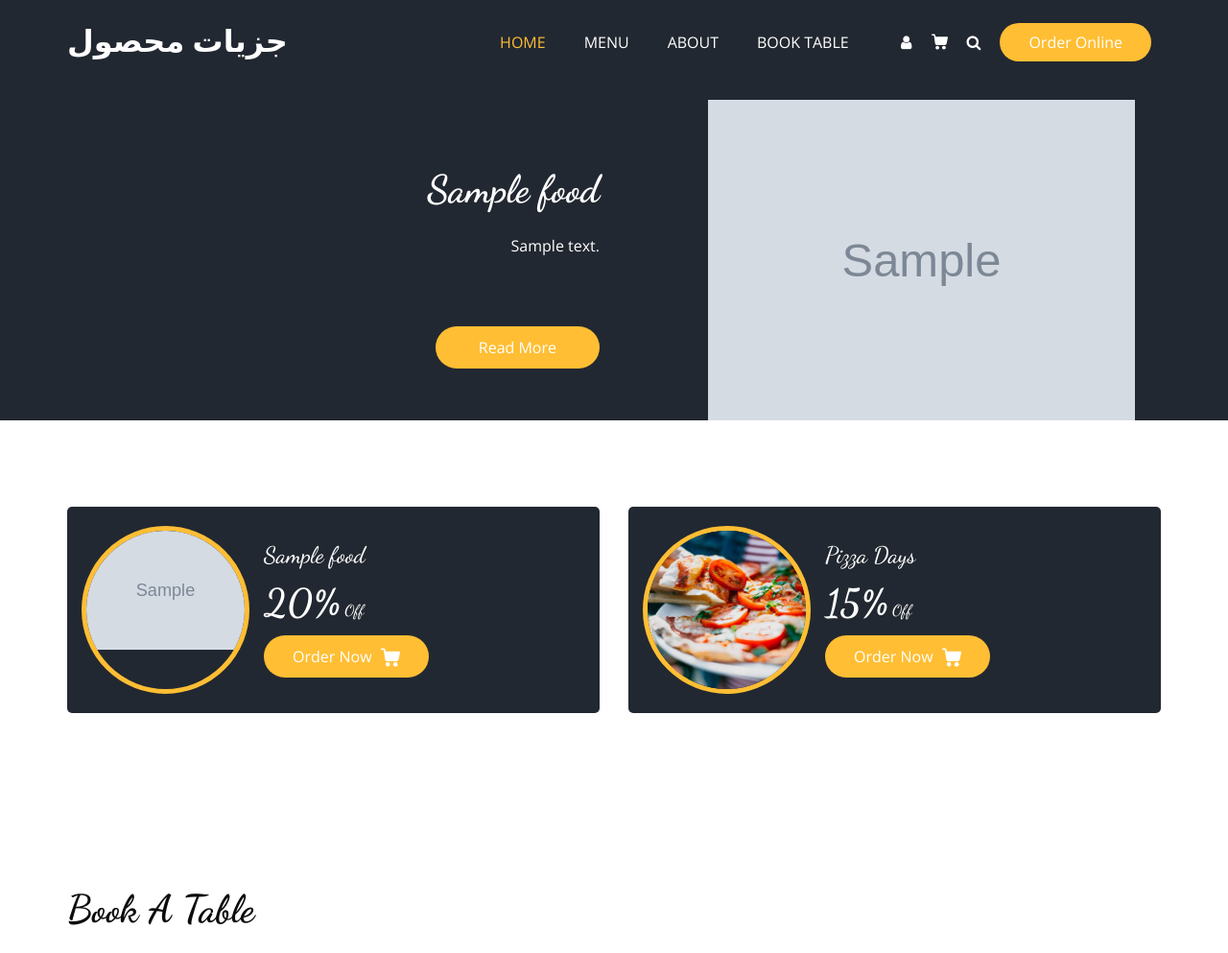
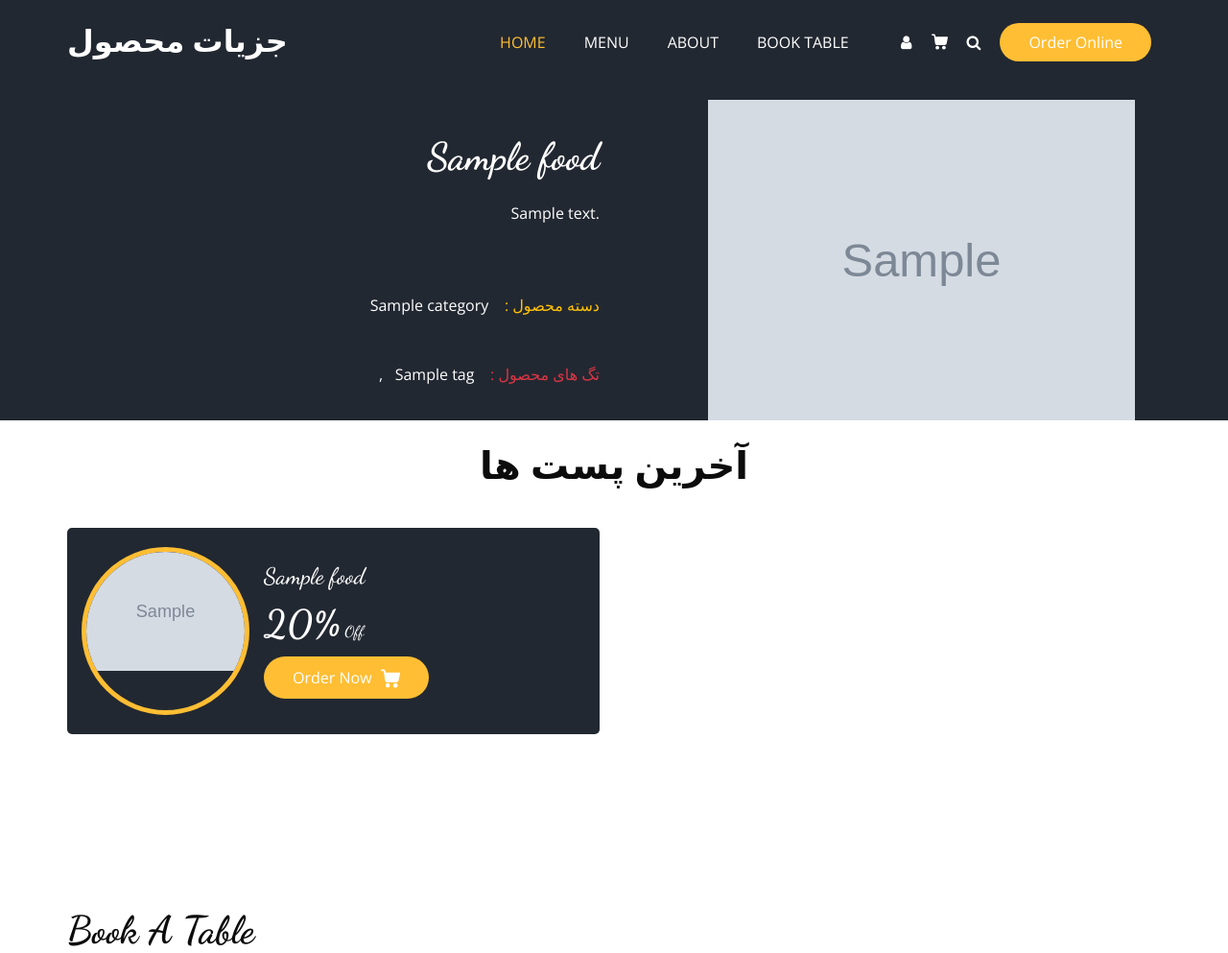
Before and after one commit to meytizn/Self-Django-Tutorial, a Django app: page /detail/1/ in a window 1280 px wide. Shown: the top 993 px of the page at 96% size. Run offline with Django 4.2, Linux system fonts and the light colour scheme; tables that the repository leaves empty hold one stand-in row (values such as "Sample post"); grey boxes marked "Sample" are stand-in pictures; some libraries are stand-ins or nearby versions.

Commit message:
tag and category added in detail view and temp index-detail

```diff
--- a/cinematicket/models.py
+++ b/cinematicket/models.py
@@ -13,7 +13,7 @@ class Food(models.Model):
   time=models.IntegerField(_("زمان انتظار"))
   price=models.IntegerField(_("قیمت محصول"))
   # rels
-  category=models.ForeignKey("Category", verbose_name=_("دسته بندی محصول  "), on_delete=models.CASCADE,related_name="blog",blank=True,null=True)
+  category=models.ForeignKey("Category", verbose_name=_("دسته بندی محصول  "), on_delete=models.CASCADE,related_name="food",blank=True,null=True)
   tag=models.ManyToManyField("Tag", verbose_name=_("تگ های محصول"),related_name='food',blank=True,null=True)
   # end rels
   pub_date=models.DateField(_("تاریخ انتشار"), auto_now=False, auto_now_add=True)
--- a/cinematicket/views.py
+++ b/cinematicket/views.py
@@ -63,8 +63,14 @@ def index(request):
     foods=Food.objects.all()
     return render(request,'index-list.html',{'foods':foods})
 
+
+
 def index_detail(request,pk):
     food=Food.objects.get(pk=pk)
     recentfood=Food.objects.all().order_by("-pub_date")[:2]
 
-    return render(request,'index_detail.html',{'food':food,'recentfood':recentfood,})
+    category=Category.objects.all().filter(food=food)
+
+    tag=Tag.objects.all().filter(food=food)
+
+    return render(request,'index_detail.html',{'food':food,'recentfood':recentfood,'tag':tag,'category':category,})
--- a/templates/index_detail.html
+++ b/templates/index_detail.html
@@ -181,7 +181,27 @@
             {{food.description}}
           </p>
           <br/> <br/> <br/> <br/>
-          <a href=""> Read More </a>
+
+
+          {% comment %} category {% endcomment %}
+          <p  class="float-right text-warning">&nbsp; &nbsp;   :   دسته محصول  </p>
+
+          {% for category in category %}
+          <p class="float-right">  {{category.title}}  </p>
+          {% endfor %}
+
+          {% comment %} end category {% endcomment %}
+
+
+          <br/><br/><br/>
+          {% comment %} tags {% endcomment %}
+          <p  class="float-right text-danger">&nbsp; &nbsp;   :   تگ های محصول  </p>
+
+          {% for tag in tag %}
+          <p class="float-right">  &nbsp; , &nbsp;   {{tag.title}}  </p>
+          {% endfor %}
+
+          {% comment %} end tags {% endcomment %}
         </div>
       </div>
 
@@ -217,9 +237,36 @@
 
 
 
+
+<!-- text section -->
+
+<section class="mt-4" >
+
+    <div class="heading_container heading_center psudo_white_primary">
+      <h2>آخرین پست ها </h2>
+    </div>
+
+
+</section>
+
+<!-- end text section -->
+
+
+
+
+
+
+
+
+
+
+
+
+
+
 <!-- offer section -->
 
-<section class="offer_section layout_padding-bottom">
+<section class="offer_section layout_padding-bottom" style="margin-top:-50px;" >
   <div class="offer_container">
     <div class="container">
       <div class="row">
@@ -299,73 +346,6 @@
         {% endfor %}
 
 
-        <div class="col-md-6">
-          <div class="box">
-            <div class="img-box">
-              <img src="{% static "images/o2.jpg" %}" alt="">
-            </div>
-            <div class="detail-box">
-              <h5>Pizza Days</h5>
-              <h6><span>15%</span> Off</h6>
-              <a href="">
-                Order Now
-                <svg
-                  version="1.1"
-                  id="Capa_1"
-                  xmlns="http://www.w3.org/2000/svg"
-                  xmlns:xlink="http://www.w3.org/1999/xlink"
-                  x="0px"
-                  y="0px"
-                  viewBox="0 0 456.029 456.029"
-                  style="enable-background: new 0 0 456.029 456.029"
-                  xml:space="preserve"
-                >
-                  <g>
-                    <g>
-                      <path
-                        d="M345.6,338.862c-29.184,0-53.248,23.552-53.248,53.248c0,29.184,23.552,53.248,53.248,53.248
-                 c29.184,0,53.248-23.552,53.248-53.248C398.336,362.926,374.784,338.862,345.6,338.862z"
-                      />
-                    </g>
-                  </g>
-                  <g>
-                    <g>
-                      <path
-                        d="M439.296,84.91c-1.024,0-2.56-0.512-4.096-0.512H112.64l-5.12-34.304C104.448,27.566,84.992,10.67,61.952,10.67H20.48
-                 C9.216,10.67,0,19.886,0,31.15c0,11.264,9.216,20.48,20.48,20.48h41.472c2.56,0,4.608,2.048,5.12,4.608l31.744,216.064
-                 c4.096,27.136,27.648,47.616,55.296,47.616h212.992c26.624,0,49.664-18.944,55.296-45.056l33.28-166.4
-                 C457.728,97.71,450.56,86.958,439.296,84.91z"
-                      />
-                    </g>
-                  </g>
-                  <g>
-                    <g>
-                      <path
-                        d="M215.04,389.55c-1.024-28.16-24.576-50.688-52.736-50.688c-29.696,1.536-52.224,26.112-51.2,55.296
-                 c1.024,28.16,24.064,50.688,52.224,50.688h1.024C193.536,443.31,216.576,418.734,215.04,389.55z"
-                      />
-                    </g>
-                  </g>
-                  <g></g>
-                  <g></g>
-                  <g></g>
-                  <g></g>
-                  <g></g>
-                  <g></g>
-                  <g></g>
-                  <g></g>
-                  <g></g>
-                  <g></g>
-                  <g></g>
-                  <g></g>
-                  <g></g>
-                  <g></g>
-                  <g></g>
-                </svg>
-              </a>
-            </div>
-          </div>
-        </div>
       </div>
     </div>
   </div>
@@ -433,6 +413,10 @@
     </section>
     <!-- end book section -->
 
+
+
+
+
     <!-- client section -->
 
     <section class="client_section layout_padding-bottom">
@@ -480,6 +464,10 @@
     </section>
 
     <!-- end client section -->
+
+
+
+
 
     <!-- footer section -->
     <footer class="footer_section">
```
Also changed, not shown: cinematicket/migrations/0006_alter_food_category.py (added).
